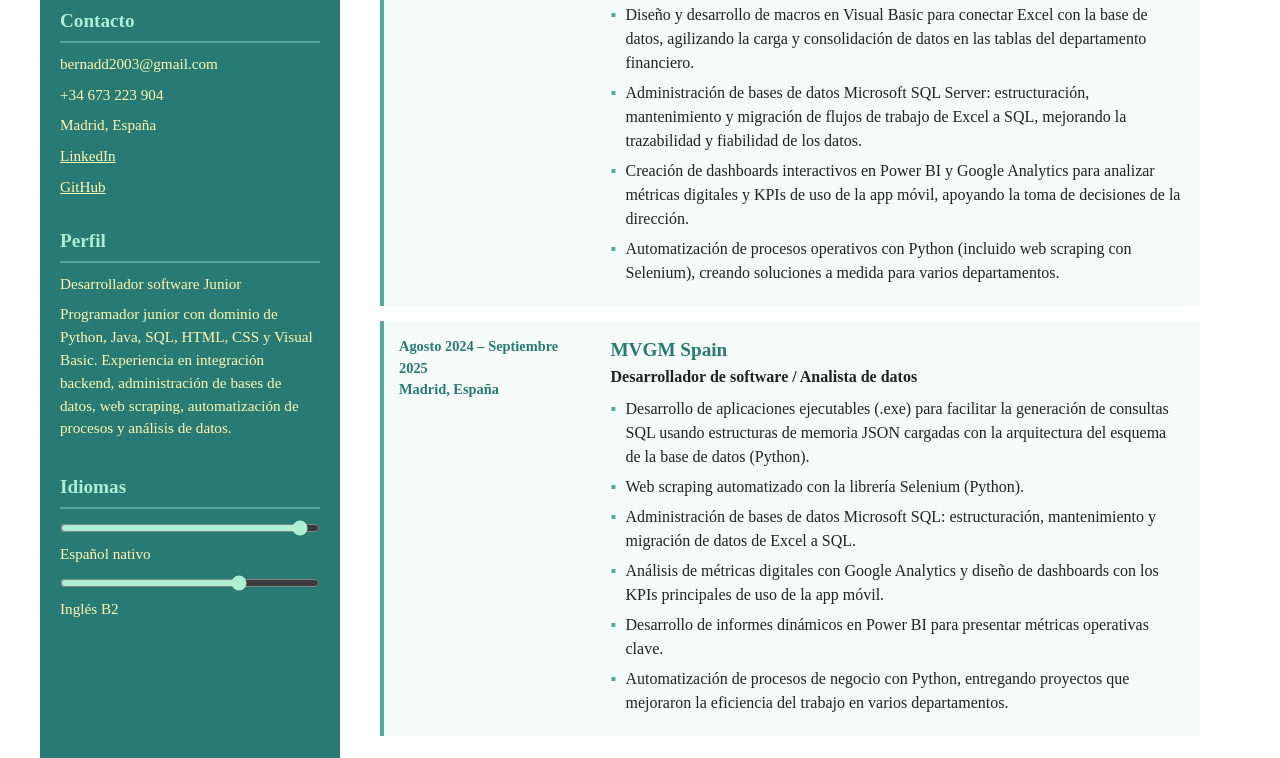
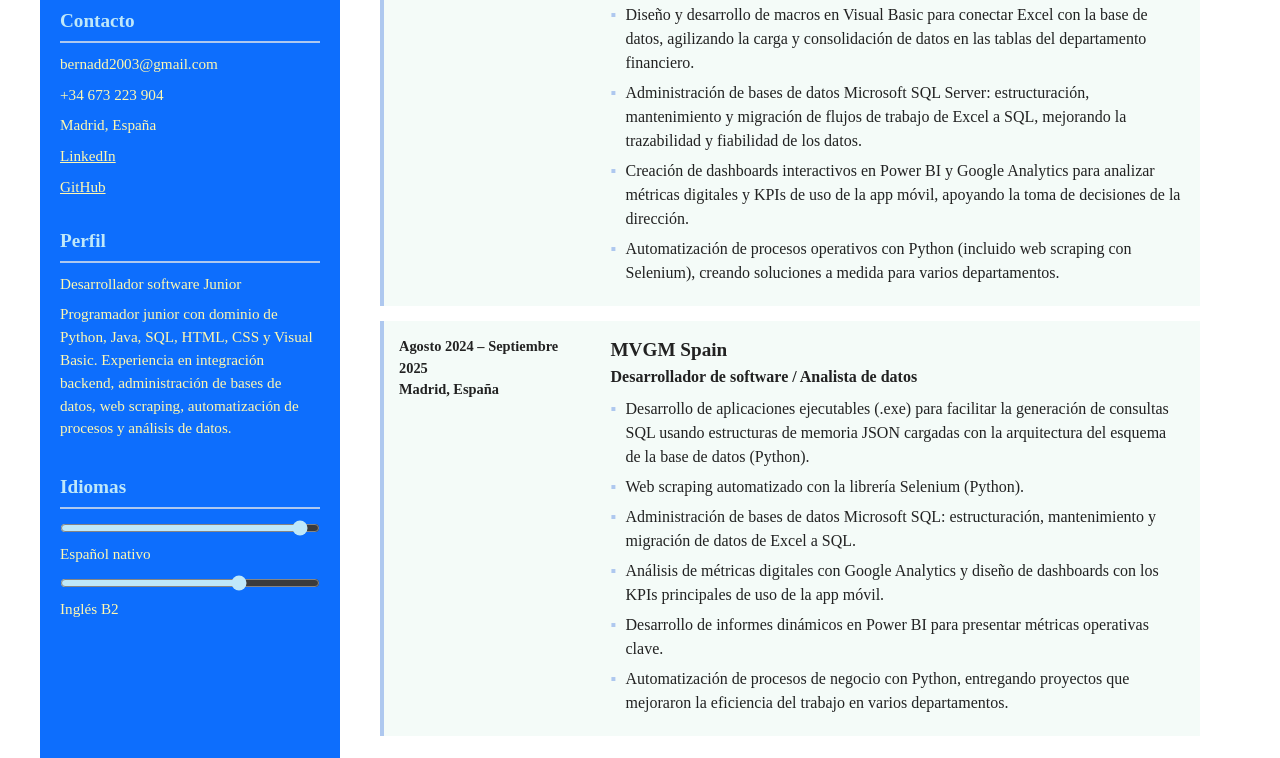
Before and after one commit to DanielBernadPenuelas/DanielBernadPenuelas.github.io, a plain HTML site: page html/CV.html in a window 1280 px wide. Shown: the part 302-1060 px from the top of the page. Drawn offline with Linux system fonts and the light colour scheme.

Commit message:
CV.css con el mismo estilo que la página web
Updated color variables for better theme consistency.

```diff
--- a/css/CV.css
+++ b/css/CV.css
@@ -1,7 +1,7 @@
 :root{
-    --color1:#287A74;
-    --color2:#55A9A0;
-    --color3:#AEEED3;
+    --color1:#0d6efd;
+    --color2:#aec8ef;
+    --color3:#bfe8f9;
     --color4:#FFF8B0;
 }
 *{
@@ -100,12 +100,10 @@
 }
 main>div>div:first-child p{
     font-size: 0.9rem;
-    color: var(--color1);
     font-weight: bold;
 }
 main h3{
     font-size: 1.2rem;
-    color: var(--color1);
 }
 main h3+p{
     font-weight: bold;
```
